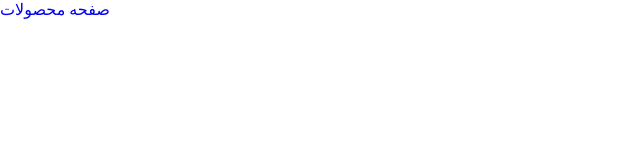
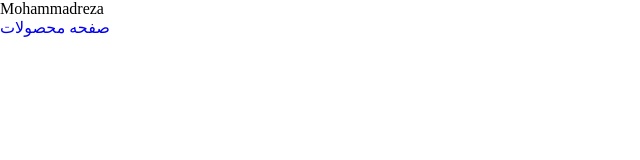
Before and after one commit to MohammadrezaGharghabi/project, a plain HTML site: page index.html in a window 1280 px wide. Shown: the whole page, without its empty margins (0-640 px from the left). Drawn offline with Linux system fonts and the light colour scheme.

Commit message:
add ul in index.html

```diff
--- a/index.html
+++ b/index.html
@@ -8,6 +8,9 @@
     <title>Home Page</title>
 </head>
 <body>
+    <ul>
+        <li>Mohammadreza</li>
+    </ul>
     <a href="#">صفحه محصولات</a>
 </body>
 </html>
```
